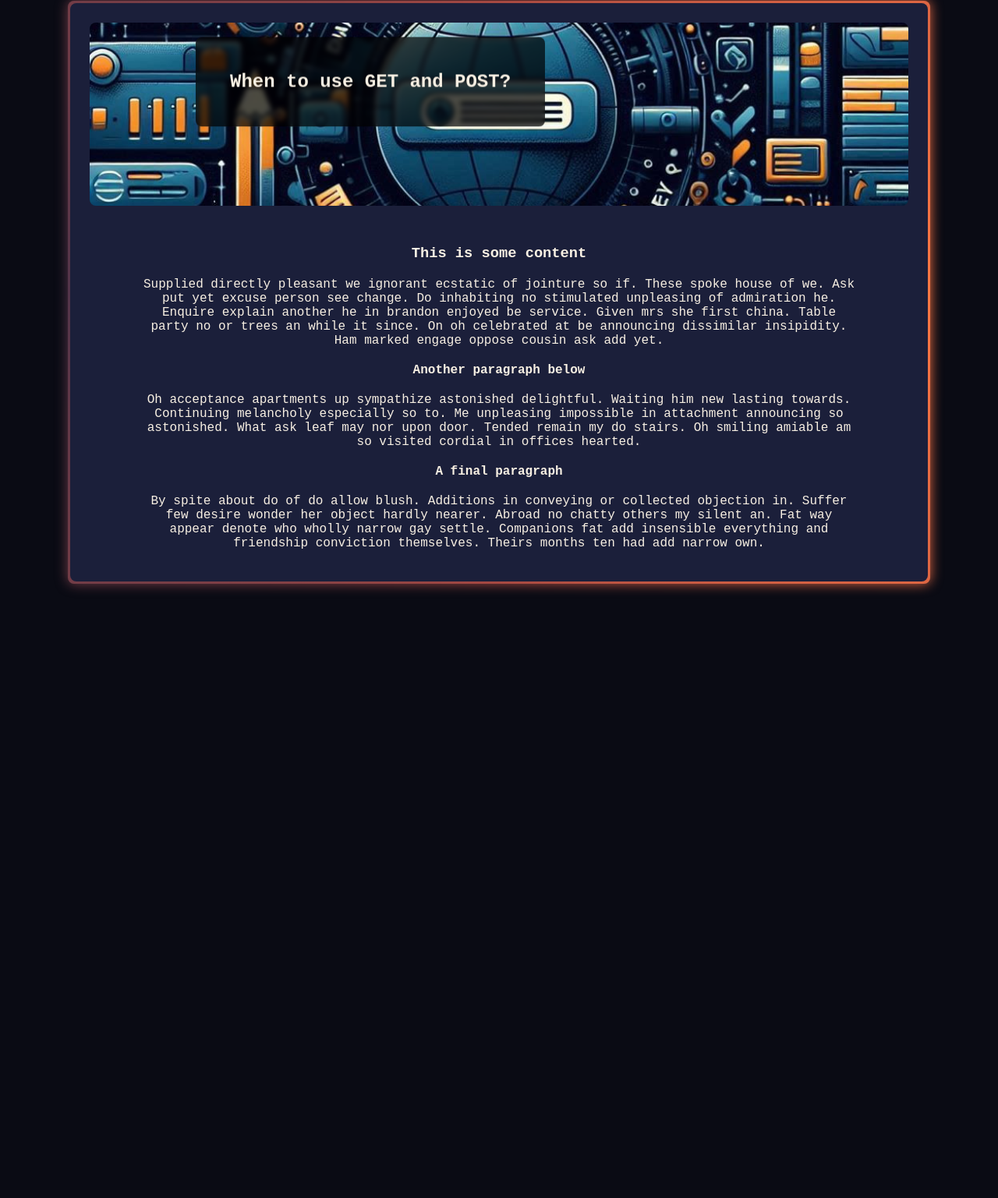
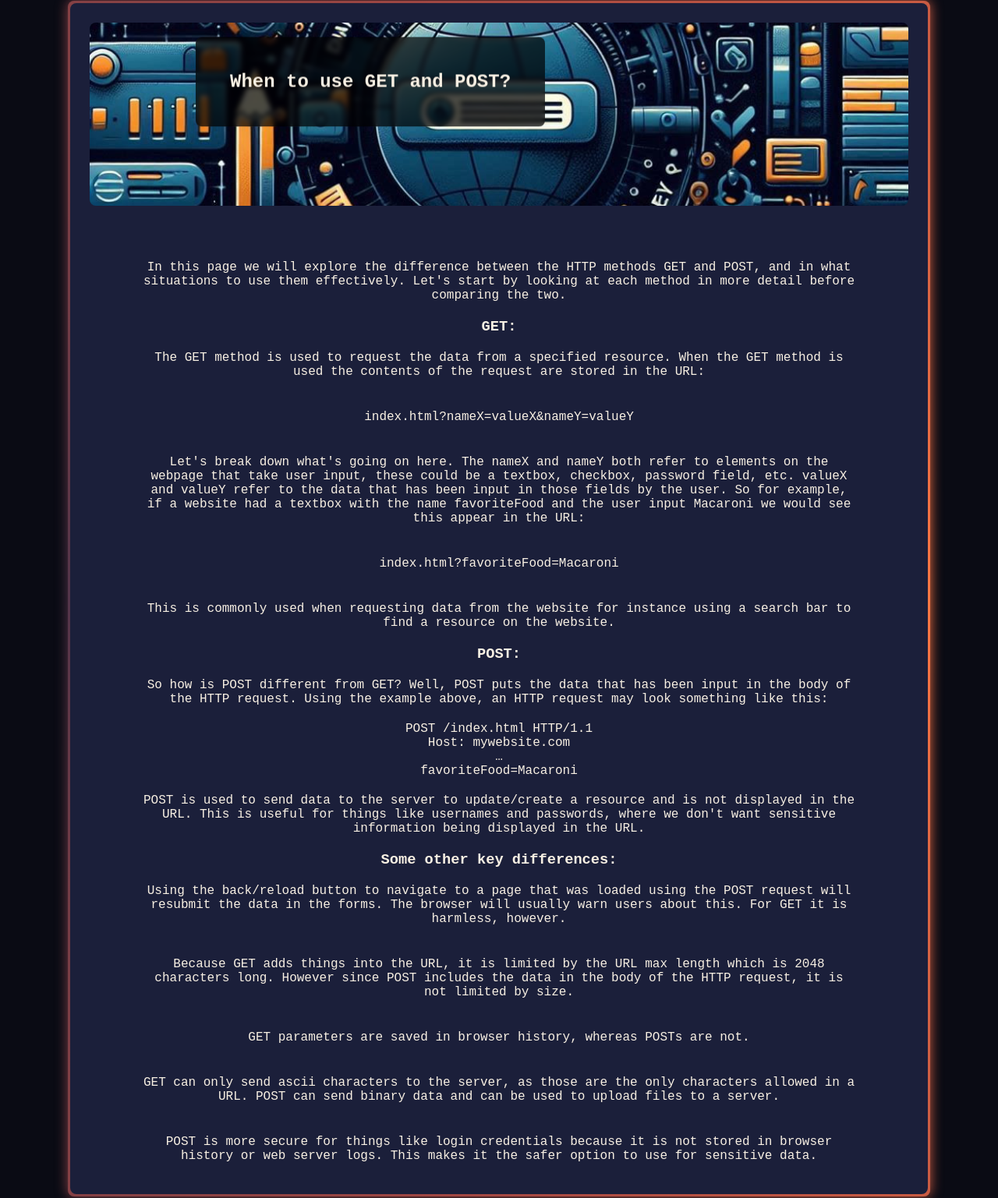
Before and after one commit to nzRichie/DemoWebsite, a plain HTML site: page getandpost.html in a window 1280 px wide. Shown: the part 144-1681 px from the top of the page at 78% size. Before the commit the page ends 940 px from the top, so only its background shows below. Drawn offline with Linux system fonts and the light colour scheme.

Commit message:
Added content to the getandpost.html page

```diff
--- a/getandpost.html
+++ b/getandpost.html
@@ -46,12 +46,28 @@
                 </div>
                 <!-- Div containing text content of the page -->
                 <div class="content">
-                    <h3>This is some content</h3>
-                    <p>Supplied directly pleasant we ignorant ecstatic of jointure so if. These spoke house of we. Ask put yet excuse person see change. Do inhabiting no stimulated unpleasing of admiration he. Enquire explain another he in brandon enjoyed be service. Given mrs she first china. Table party no or trees an while it since. On oh celebrated at be announcing dissimilar insipidity. Ham marked engage oppose cousin ask add yet. </p>
-                    <h4>Another paragraph below</h4>
-                    <p>Oh acceptance apartments up sympathize astonished delightful. Waiting him new lasting towards. Continuing melancholy especially so to. Me unpleasing impossible in attachment announcing so astonished. What ask leaf may nor upon door. Tended remain my do stairs. Oh smiling amiable am so visited cordial in offices hearted. </p>
-                    <h4>A final paragraph</h4>
-                    <p>By spite about do of do allow blush. Additions in conveying or collected objection in. Suffer few desire wonder her object hardly nearer. Abroad no chatty others my silent an. Fat way appear denote who wholly narrow gay settle. Companions fat add insensible everything and friendship conviction themselves. Theirs months ten had add narrow own. </p>
+                    <p>In this page we will explore the difference between the HTTP methods GET and POST, and in what situations to use them effectively. Let&apos;s start by looking at each method in more detail before comparing the two.</p>
+                    <h3>GET:</h3>
+                    <p>The GET method is used to request the data from a specified resource. When the GET method is used the contents of the request are stored in the URL:</p>
+                    <p>index.html?nameX=valueX&nameY=valueY</p>
+                    <p>Let&apos;s break down what&apos;s going on here. The nameX and nameY both refer to elements on the webpage that take user input, these could be a textbox, checkbox, password field, etc. valueX and valueY refer to the data that has been input in those fields by the user. So for example, if a website had a textbox with the name favoriteFood and the user input Macaroni we would see this appear in the URL:</p>
+                    <p>index.html?favoriteFood=Macaroni</p>
+                    <p>This is commonly used when requesting data from the website for instance using a search bar to find a resource on the website.</p>
+                    <h3>POST:</h3>
+                    <p>So how is POST different from GET? Well, POST puts the data that has been input in the body of the HTTP request. Using the example above, an HTTP request may look something like this:</p>
+                    <pre style="white-space: pre-line;">
+                        POST /index.html HTTP/1.1
+                        Host: mywebsite.com
+                        …
+                        favoriteFood=Macaroni
+                    </pre>
+                    <p>POST is used to send data to the server to update/create a resource and is not displayed in the URL. This is useful for things like usernames and passwords, where we don&apos;t want sensitive information being displayed in the URL.</p>
+                    <h3>Some other key differences:</h3>
+                    <p>Using the back/reload button to navigate to a page that was loaded using the POST request will resubmit the data in the forms. The browser will usually warn users about this. For GET it is harmless, however.</p>
+                    <p>Because GET adds things into the URL, it is limited by the URL max length which is 2048 characters long. However since POST includes the data in the body of the HTTP request, it is not limited by size.</p>
+                    <p>GET parameters are saved in browser history, whereas POSTs are not.</p>
+                    <p>GET can only send ascii characters to the server, as those are the only characters allowed in a URL. POST can send binary data and can be used to upload files to a server.</p>
+                    <p>POST is more secure for things like login credentials because it is not stored in browser history or web server logs. This makes it the safer option to use for sensitive data.</p>
                 </div>
             </div>
         </div>
```
